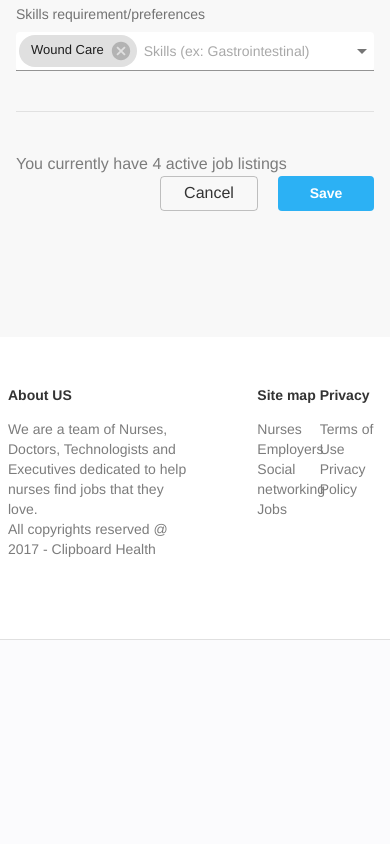
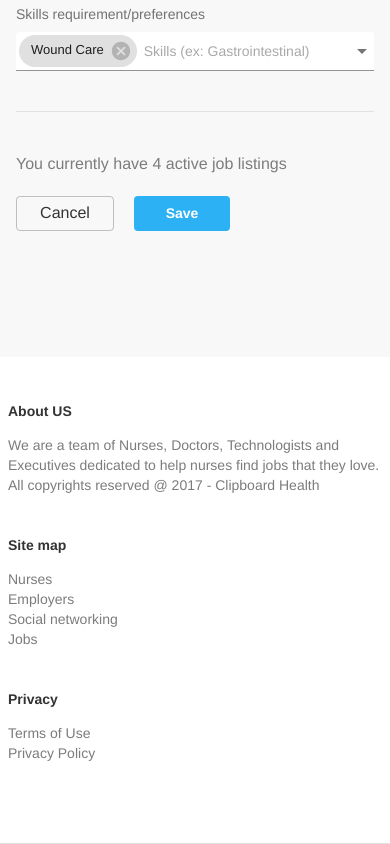
Before and after one commit to Haakh/clipboard-health, a React (Create React App) app in the folder web/: page / in a window 390 px wide. Shown: the part 1161-2005 px from the top of the page. Before the commit the page ends 1801 px from the top, so only its background shows below. Built offline with nearby package versions, Linux system fonts and the light colour scheme.

Commit message:
mobile friendly styles

```diff
--- a/web/src/components/Footer.tsx
+++ b/web/src/components/Footer.tsx
@@ -18,7 +18,7 @@ const useStyles = makeStyles((theme: Theme) =>
     },
     footerContainer: {
       justifyContent: 'space-between',
-      marginTop: theme.spacing(12),
+      marginTop: theme.spacing(1),
     },
   }),
 );
@@ -30,24 +30,24 @@ export const Footer: React.FC = props => {
     <Container maxWidth={false} className={classes.footer}>
       <Grid lg={9}>
         <Grid container direction="row" className={classes.footerContainer}>
-          <Grid item xs={6}>
-            <Grid style={{color: '#333333', fontWeight: 600, marginBottom: 14}}>About US</Grid>
+          <Grid item xs={12} md={6}>
+            <Grid style={{color: '#333333', marginTop: 40, fontWeight: 600, marginBottom: 14}}>About US</Grid>
             <Grid style={{color: '#7C7C7C'}}>
               We are a team of Nurses, Doctors, Technologists and Executives dedicated to help nurses find jobs that
               they love.
             </Grid>
             <Grid style={{color: '#7C7C7C'}}>All copyrights reserved @ 2017 - Clipboard Health</Grid>
           </Grid>
-          <Grid item xs={2} />
-          <Grid item xs={2}>
-            <Grid style={{color: '#333333', fontWeight: 600, marginBottom: 14}}>Site map</Grid>
+          <Grid item xs={12} md={2} />
+          <Grid item xs={12} md={2}>
+            <Grid style={{color: '#333333', marginTop: 40, fontWeight: 600, marginBottom: 14}}>Site map</Grid>
             <Grid style={{color: '#7C7C7C'}}>Nurses</Grid>
             <Grid style={{color: '#7C7C7C'}}>Employers</Grid>
             <Grid style={{color: '#7C7C7C'}}>Social networking</Grid>
             <Grid style={{color: '#7C7C7C'}}>Jobs</Grid>
           </Grid>
-          <Grid item xs={2}>
-            <Grid style={{color: '#333333', fontWeight: 600, marginBottom: 14}}>Privacy</Grid>
+          <Grid item xs={12} md={2}>
+            <Grid style={{color: '#333333', marginTop: 40, fontWeight: 600, marginBottom: 14}}>Privacy</Grid>
             <Grid style={{color: '#7C7C7C'}}>Terms of Use</Grid>
             <Grid style={{color: '#7C7C7C'}}>Privacy Policy</Grid>
           </Grid>
--- a/web/src/pages/CreateJob.tsx
+++ b/web/src/pages/CreateJob.tsx
@@ -32,6 +32,15 @@ const useStyles = makeStyles((theme: Theme) =>
       marginTop: theme.spacing(6),
       marginBottom: theme.spacing(6),
       fontWeight: 400,
+    },
+    formButtons: {
+      display: 'flex',
+      justifyContent: 'flex-end',
+      alignItems: 'center',
+      [theme.breakpoints.down('md')]: {
+        justifyContent: 'flex-start',
+        marginTop: theme.spacing(5),
+      },
     },
   }),
 );
@@ -387,11 +396,7 @@ export const CreateJob: React.FC = props => {
                         <Grid item xs={12} md={6} style={{display: 'flex', alignItems: 'center'}}>
                           <Typography style={{color: '#7C7C7C'}}>You currently have 4 active job listings</Typography>
                         </Grid>
-                        <Grid
-                          item
-                          xs={12}
-                          md={6}
-                          style={{display: 'flex', justifyContent: 'flex-end', alignItems: 'center'}}>
+                        <Grid item xs={12} md={6} className={classes.formButtons}>
                           <Button variant="outlined" style={{width: 70, height: 35}}>
                             <Typography variant="h4">Cancel</Typography>
                           </Button>
```
